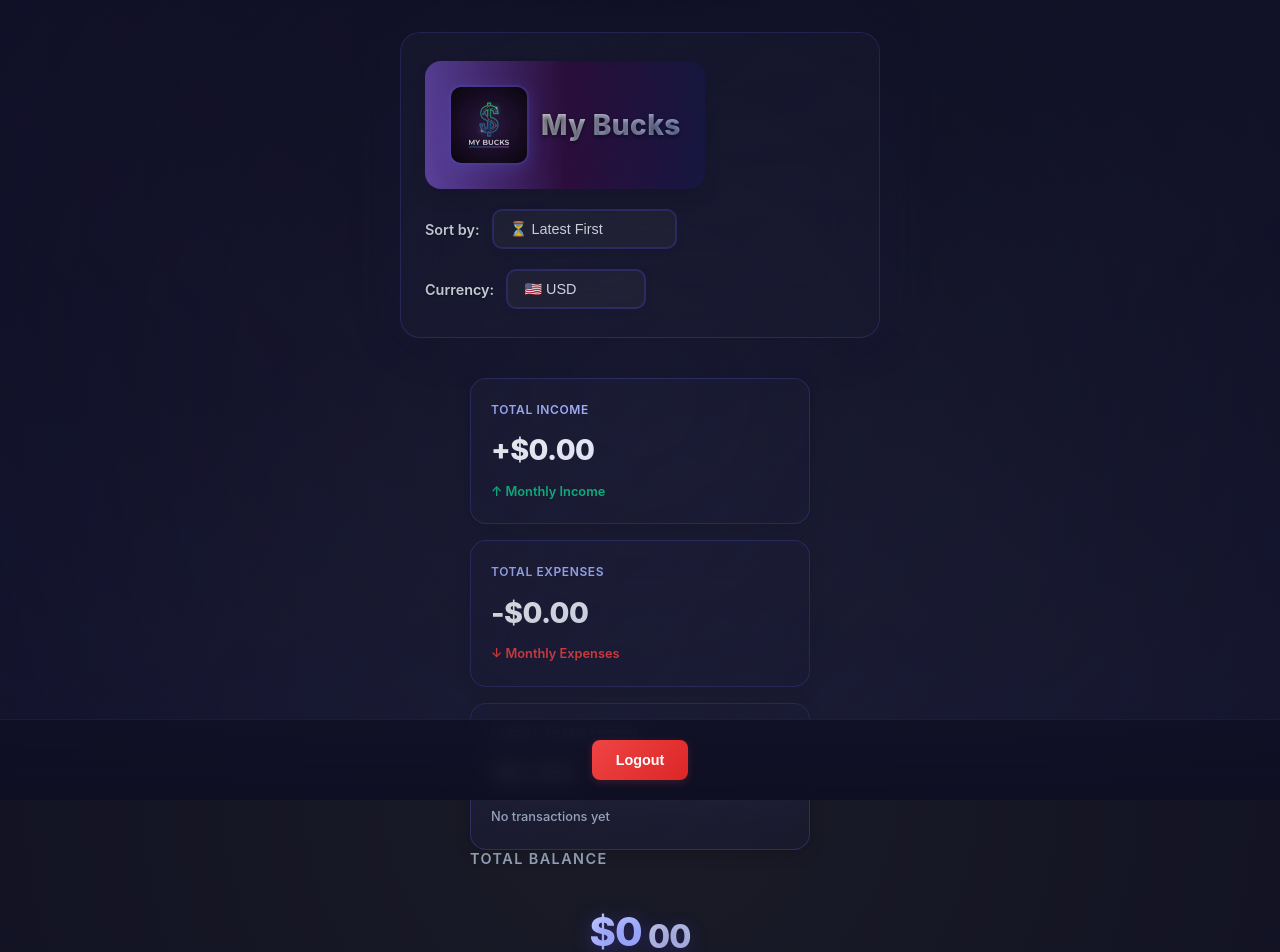
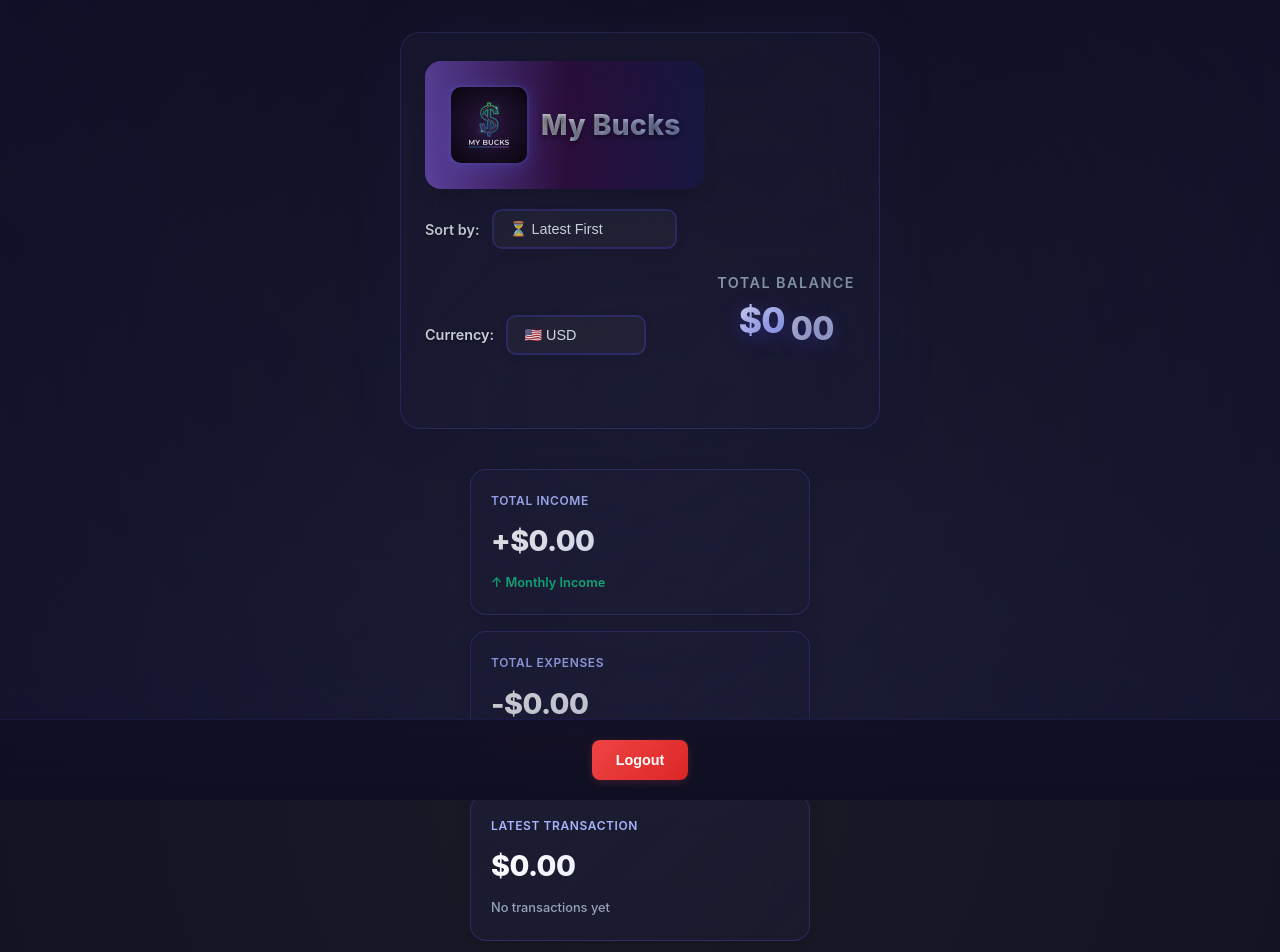
Before and after one commit to tejassst/my-bucks, a React (Create React App) app: page / in a window 1280 px wide. Shown: the top 952 px of the page. Built offline with nearby package versions, Linux system fonts and the light colour scheme; no server answers; sample sign-in values are in the browser's storage.

Commit message:
Header additions

```diff
--- a/src/components/Home.js
+++ b/src/components/Home.js
@@ -239,9 +239,6 @@ function Home() {
             <option value="₹">🇮🇳 INR</option>
           </select>
         </div>
-      </header>
-      <main>
-        <Stats transactions={validTransactions} />
         <div className="balance-display">
           <div className="balance-label">Total Balance</div>
           <h1>
@@ -250,6 +247,9 @@ function Home() {
             <span className="fraction">{fraction}</span>
           </h1>
         </div>
+      </header>
+      <main>
+        <Stats transactions={validTransactions} />
         <div className="dashboard-container">
           <div className="dashboard-left">
             <form onSubmit={addTransaction}>
--- a/src/style/Home.css
+++ b/src/style/Home.css
@@ -107,7 +107,8 @@ main {
 }
 
 .balance-display {
-  text-align: left;
+  margin-top: 5px;
+  text-align: center;
   margin-bottom: 32px;
 }
 
```
